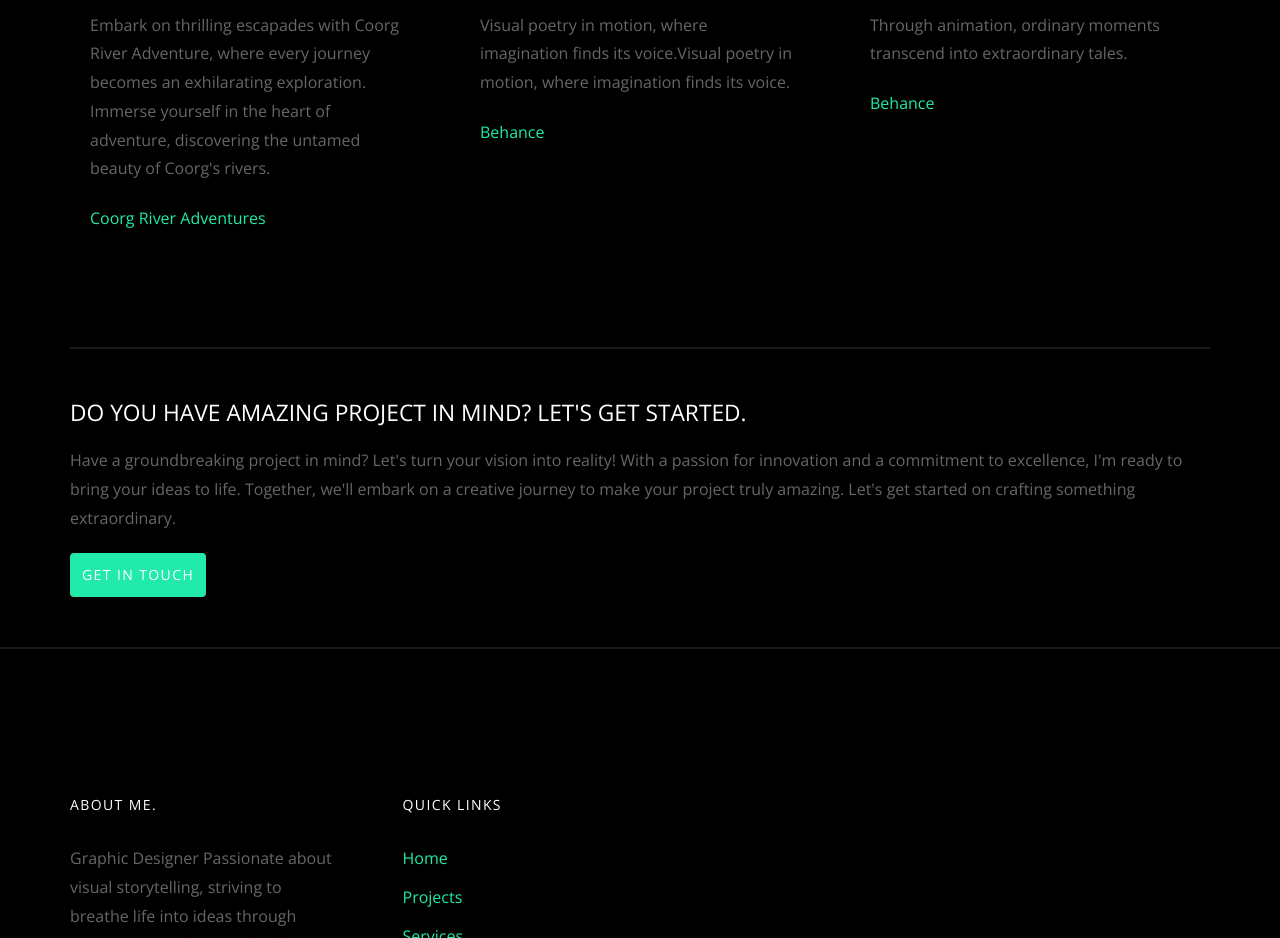
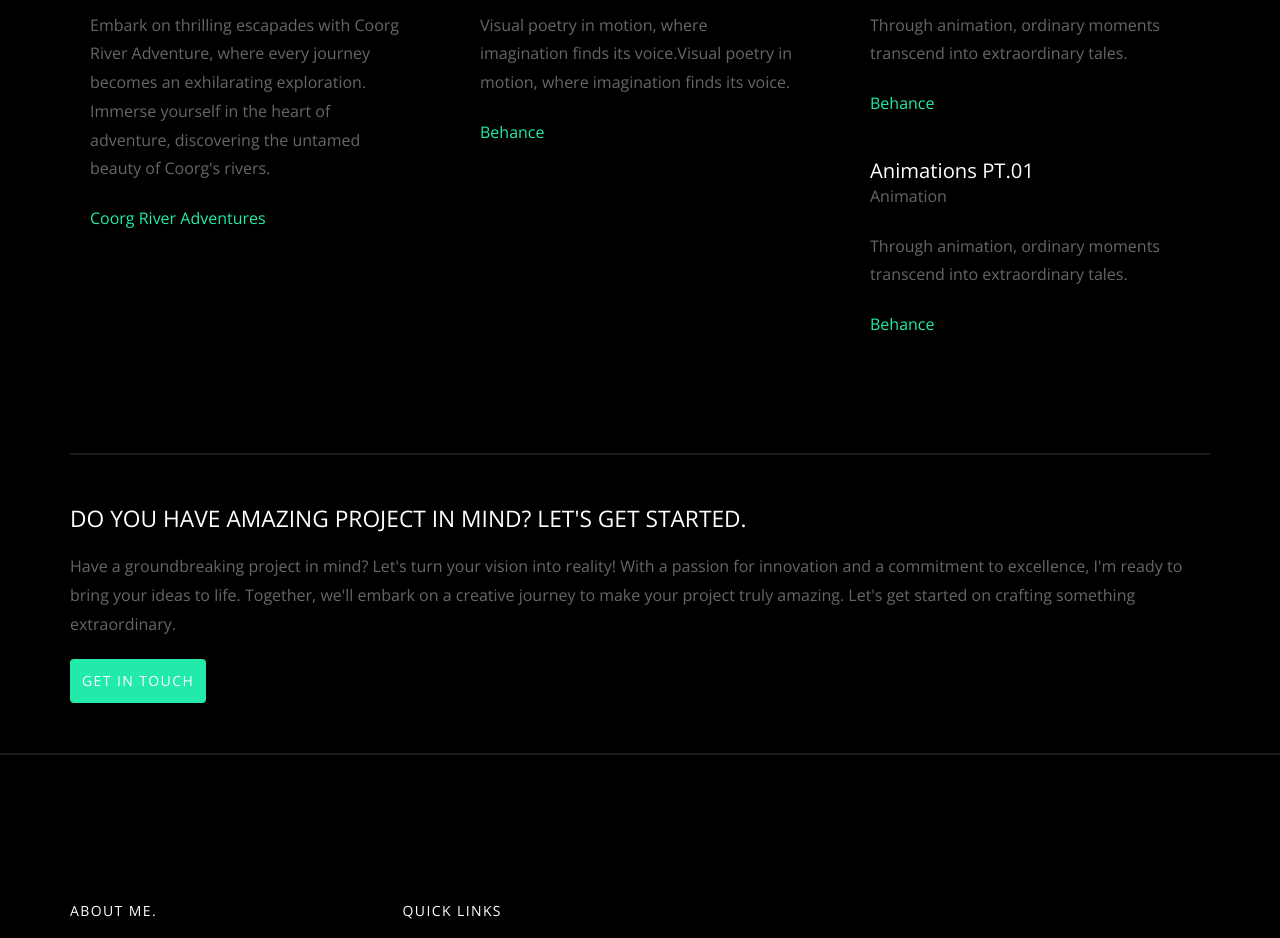
Before and after one commit to stryker77/strydesignstudio.github.io, a website: page projects.html in a window 1280 px wide. Shown: the part 1900-2838 px from the top of the page. Drawn offline with nearby package versions, Linux system fonts and the light colour scheme; files whose address does not match are found by name.

Commit message:
Update projects.html

```diff
--- a/projects.html
+++ b/projects.html
@@ -202,6 +202,12 @@
               <p>Through animation, ordinary moments transcend into extraordinary tales.</p>
               <p><a href="https://www.behance.net/gallery/189036961/Animations-PT1">Behance</a></p>
             </div>
+            <div class="probootstrap-card-text">
+              <h2 class="probootstrap-card-heading mb0">Animations PT.01</h2>
+              <p class="category">Animation</p>
+              <p>Through animation, ordinary moments transcend into extraordinary tales.</p>
+              <p><a href="https://www.behance.net/gallery/189036961/Animations-PT1">Behance</a></p>
+            </div>
           </div>
         </div>
        <!-- <div class="clearfix visible-sm-block"></div>
```
